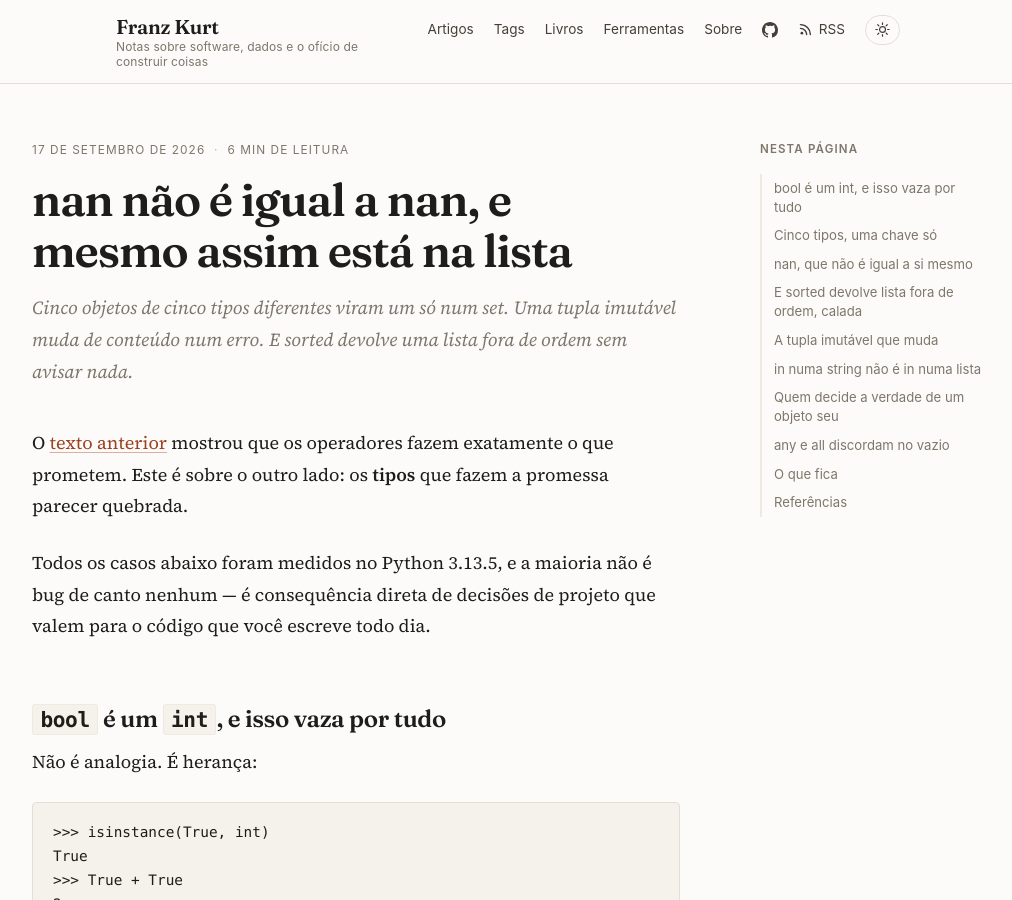
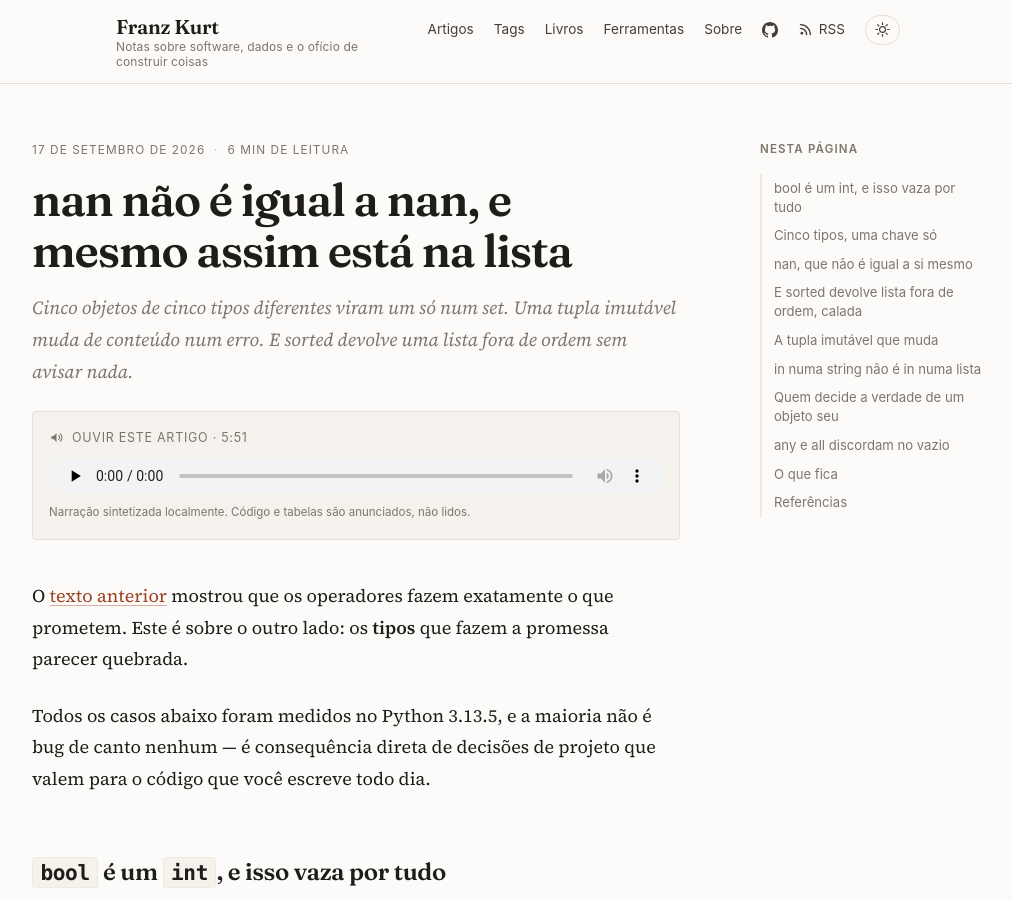
Before and after one commit to franzkurt/franzkurt.github.io, a Jekyll site: the page built from _posts/2026-09-17-nan-nao-e-igual-a-nan.md, in a window 1280 px wide and 900 px high. Shown: the whole window, without its empty margins (132-1144 px from the left). Built offline with Jekyll 4.4.1, drawn with Linux system fonts in a browser that asks for light colours.

Commit message:
Narração: nan-nao-e-igual-a-nan (5:51)
Gerada com Qwen3-TTS local, na voz do Franz. Artigo 1 de 38 da fila,
na ordem em que a aba Artigos os mostra.

Co-Authored-By: Claude Opus 5 (1M context) <noreply@anthropic.com>

```diff
--- a/_posts/2026-09-17-nan-nao-e-igual-a-nan.md
+++ b/_posts/2026-09-17-nan-nao-e-igual-a-nan.md
@@ -3,6 +3,8 @@ title: "nan não é igual a nan, e mesmo assim está na lista"
 date: 2026-09-17 10:00:00 -0300
 tags: [python, operadores, casos-de-canto, tipos, engenharia]
 description: "Cinco objetos de cinco tipos diferentes viram um só num set. Uma tupla imutável muda de conteúdo num erro. E sorted devolve uma lista fora de ordem sem avisar nada."
+audio: /assets/audio/nan-nao-e-igual-a-nan.mp3
+audio_duracao: "5:51"
 ---
 
 O [texto anterior](/2026/09/por-que-1-and-2-and-3-devolve-3/) mostrou que os
```
Also changed, not shown: 1 other file.
